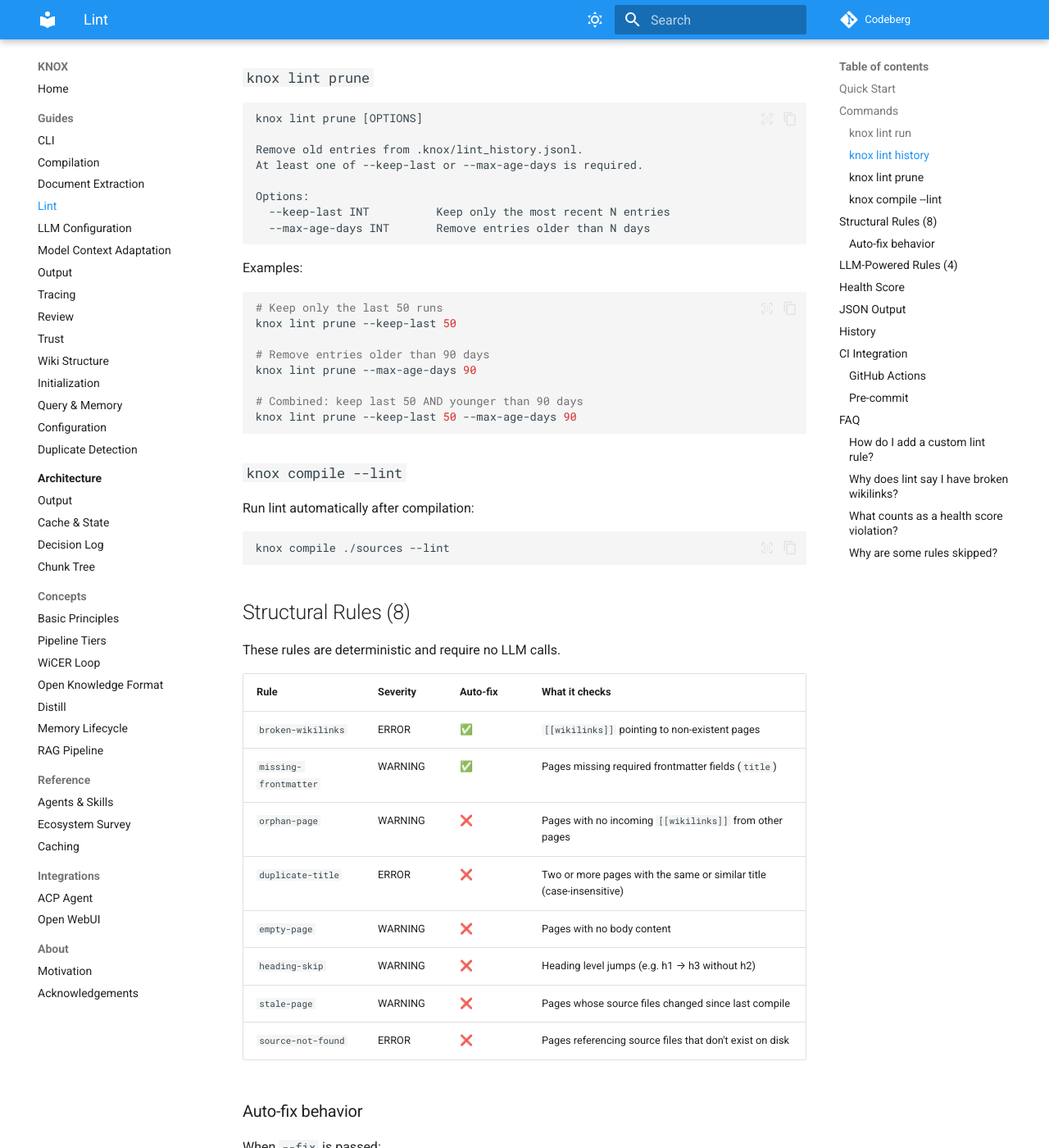
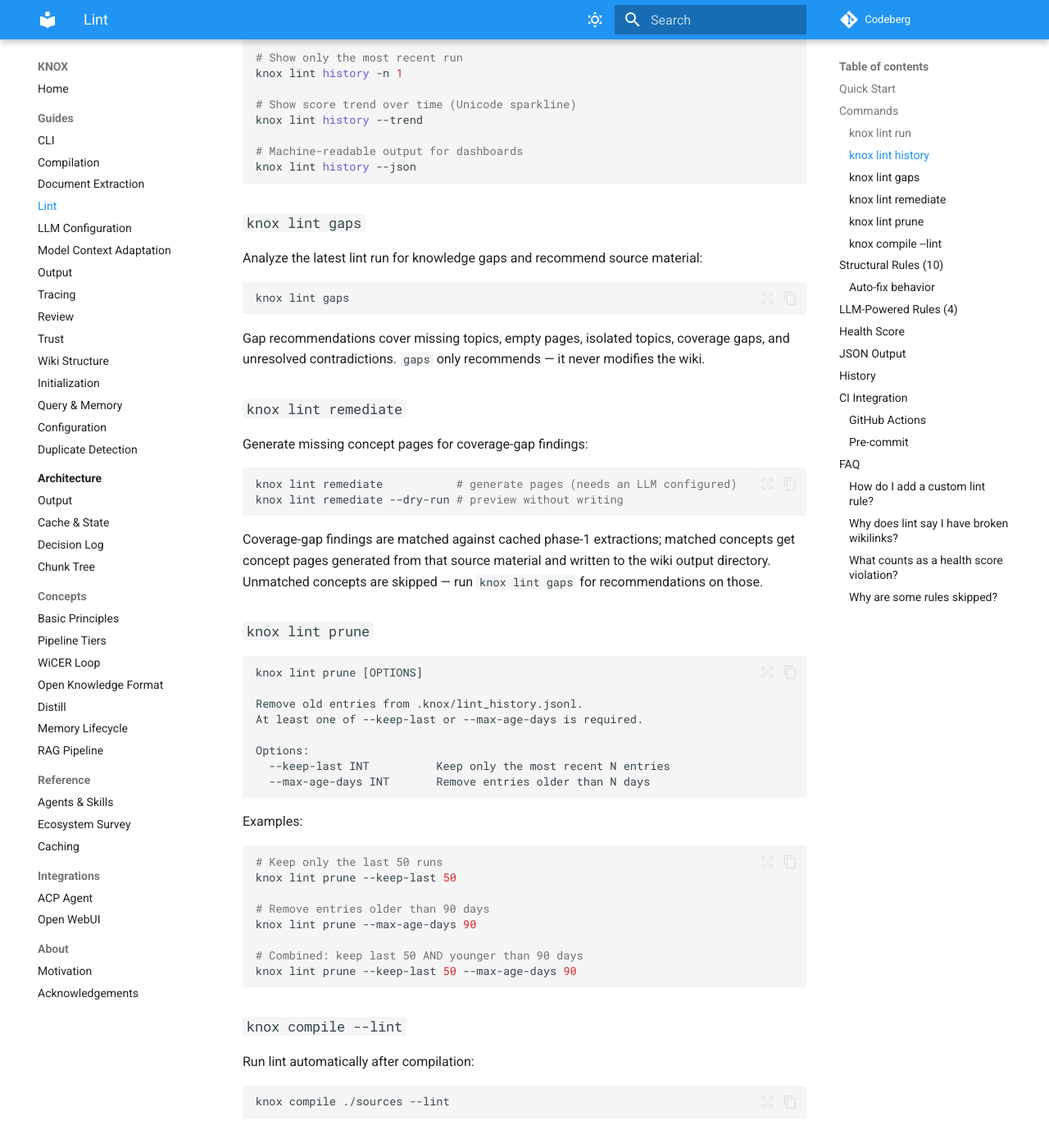
Before and after one commit to jr2804/kompend, an MkDocs documentation site: the page built from docs/guides/lint.md, in a window 1280 px wide and 1400 px high, scrolled down 1778 px. Shown: the whole window at 82% size. Built offline with MkDocs 1.6.1 and Material for MkDocs 9.7.7, drawn with Linux system fonts in a browser that asks for light colours; some of the changed text lies outside the part shown.

Commit message:
📝 docs(lint): update guides for remediate collapse and rumdl rule

````diff
--- a/docs/guides/lint.md
+++ b/docs/guides/lint.md
@@ -5,14 +5,14 @@
 ## Quick Start
 
 ```bash
-# Run all 8 structural rules (default, zero LLM cost)
+# Run all structural + LLM-powered rules (LLM on by default)
 knox lint run
+
+# Structural rules only (no LLM calls)
+knox lint run --no-llm
 
 # Auto-fix supported issues
 knox lint run --fix
-
-# Also run LLM-powered rules (slow, expensive)
-knox lint run --llm
 
 # Run only specific rules
 knox lint run --rule broken-wikilinks --rule orphan-page
@@ -21,14 +21,19 @@
 knox lint run --json
 ```
 
+LLM-powered rules use `compile.llm.default_model`; with no model configured
+they are skipped with a note (structural rules still run).
+
 ## Commands
 
-`knox lint` is a command group with three sub-commands:
+`knox lint` is a command group with five sub-commands:
 
 | Sub-command | Description |
 |------------|-------------|
 | `knox lint run` | Run lint rules and save the result to history |
 | `knox lint history` | Query past lint runs (scores, trends, details) |
+| `knox lint gaps` | Analyze lint results for knowledge gaps and source recommendations |
+| `knox lint remediate` | LLM-generate missing pages for lint findings |
 | `knox lint prune` | Remove old history entries |
 
 ### `knox lint run`
@@ -41,7 +46,8 @@
 
 Options:
   --fix              Auto-fix structural issues where possible
-  --llm              Enable LLM-powered lint rules (slow, expensive)
+  --llm/--no-llm     LLM-powered lint rules (default). --no-llm runs
+                     structural rules only
   --rule TEXT        Run only specific rule(s) (repeatable)
   --json             Output in JSON format for machine readability
 ```
@@ -77,6 +83,33 @@
 knox lint history --json
 ```
 
+### `knox lint gaps`
+
+Analyze the latest lint run for knowledge gaps and recommend source
+material:
+
+```bash
+knox lint gaps
+```
+
+Gap recommendations cover missing topics, empty pages, isolated topics,
+coverage gaps, and unresolved contradictions. `gaps` only recommends —
+it never modifies the wiki.
+
+### `knox lint remediate`
+
+Generate missing concept pages for coverage-gap findings:
+
+```bash
+knox lint remediate           # generate pages (needs an LLM configured)
+knox lint remediate --dry-run # preview without writing
+```
+
+Coverage-gap findings are matched against cached phase-1 extractions;
+matched concepts get concept pages generated from that source material and
+written to the wiki output directory. Unmatched concepts are skipped — run
+`knox lint gaps` for recommendations on those.
+
 ### `knox lint prune`
 
 ```text
@@ -111,13 +144,15 @@
 knox compile ./sources --lint
 ```
 
-## Structural Rules (8)
+## Structural Rules (10)
 
-These rules are deterministic and require no LLM calls.
+These rules are deterministic. Nine run entirely in-process; `rumdl` shells
+out to the bundled rumdl binary.
 
 | Rule | Severity | Auto-fix | What it checks |
 |------|----------|----------|---------------|
-| `broken-wikilinks` | ERROR | ✅ | `[[wikilinks]]` pointing to non-existent pages |
+| `image-embed` | WARNING | ✅ | Image links written as `[[img.png]]` instead of `![[img.png]]` |
+| `broken-wikilinks` | ERROR | ✅ | `[[wikilinks]]` pointing to non-existent pages (image embeds excluded) |
 | `missing-frontmatter` | WARNING | ✅ | Pages missing required frontmatter fields (`title`) |
 | `orphan-page` | WARNING | ❌ | Pages with no incoming `[[wikilinks]]` from other pages |
 | `duplicate-title` | ERROR | ❌ | Two or more pages with the same or similar title (case-insensitive) |
@@ -125,18 +160,28 @@
 | `heading-skip` | WARNING | ❌ | Heading level jumps (e.g. h1 → h3 without h2) |
 | `stale-page` | WARNING | ❌ | Pages whose source files changed since last compile |
 | `source-not-found` | ERROR | ❌ | Pages referencing source files that don't exist on disk |
+| `rumdl` | WARNING | ✅ | Markdown style issues on all vault folders except `sources/` (MD024 duplicate headings, MD013 line length, …) |
 
 ### Auto-fix behavior
 
 When `--fix` is passed:
 
+- **image-embed**: Rewrites `[[img.png]]` → `![[img.png]]`
 - **broken-wikilinks**: Removes `[[...]]` brackets, keeping the link text
 - **missing-frontmatter**: Adds `title` from the node title
+- **rumdl**: Applies `rumdl check --fix` to the flagged files (self-written wiki notes get reformatted; `sources/` is never touched)
 - Other rules: Cannot be auto-fixed (require manual editing or re-compilation)
+
+The `rumdl` rule checks every `*.md` file under the vault root — wiki output,
+index pages, and self-written notes — excluding `sources/`, `.knox/`, and
+`attachments/`. Rule tuning comes from `compile.output.rumdl_config` in
+`knox.toml` (same key as render-time formatting); when unset, rumdl
+auto-discovers a `.rumdl.toml` in the vault. The rule reports `SKIP` when
+rumdl is not installed.
 
 ## LLM-Powered Rules (4)
 
-These rules call an LLM via LiteLLM and are opt-in with `--llm` or `--rule <name>`.
+These rules call an LLM and are on by default; use `--no-llm` to skip them.
 
 | Rule | What it checks |
 |------|---------------|
````
Also changed, not shown: .agents/HISTORY.md (+18 -0 lines), docs/guides/cli.md (+2 -0 lines), 1 other file.
